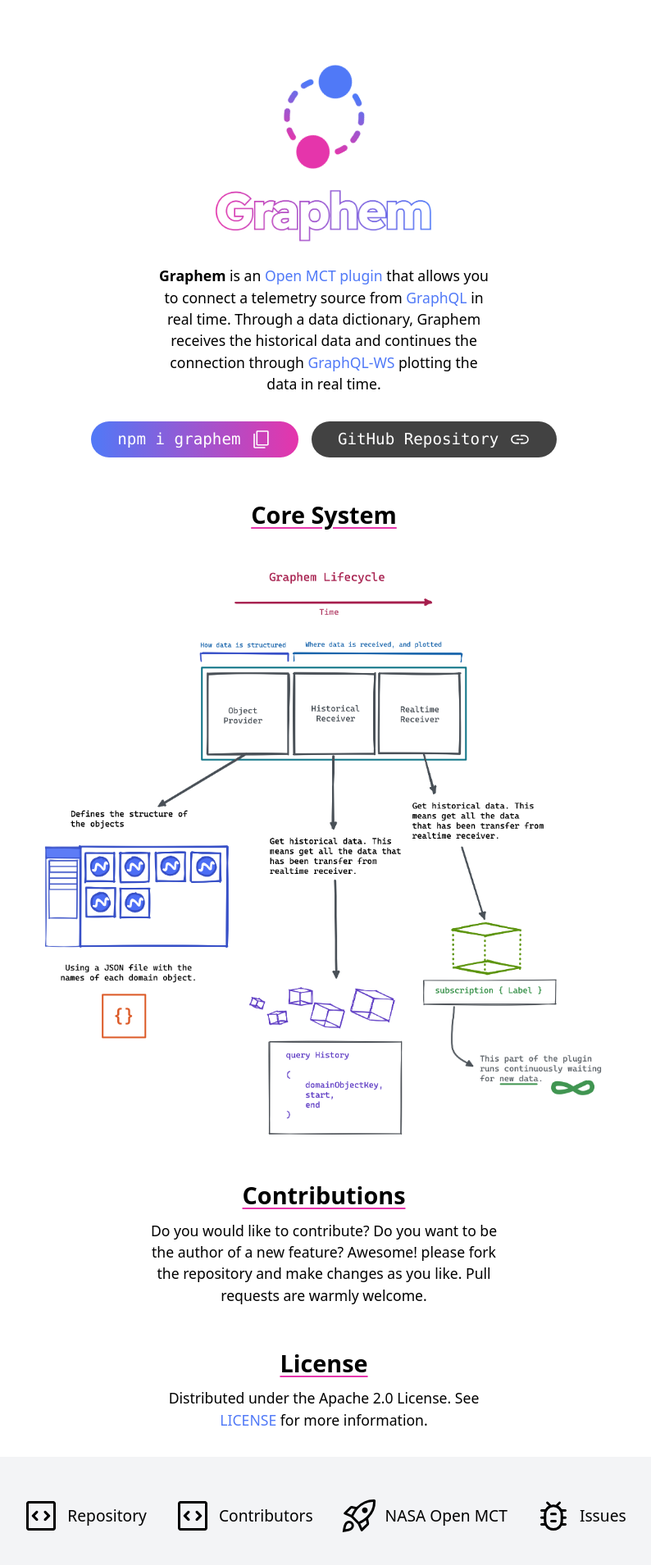
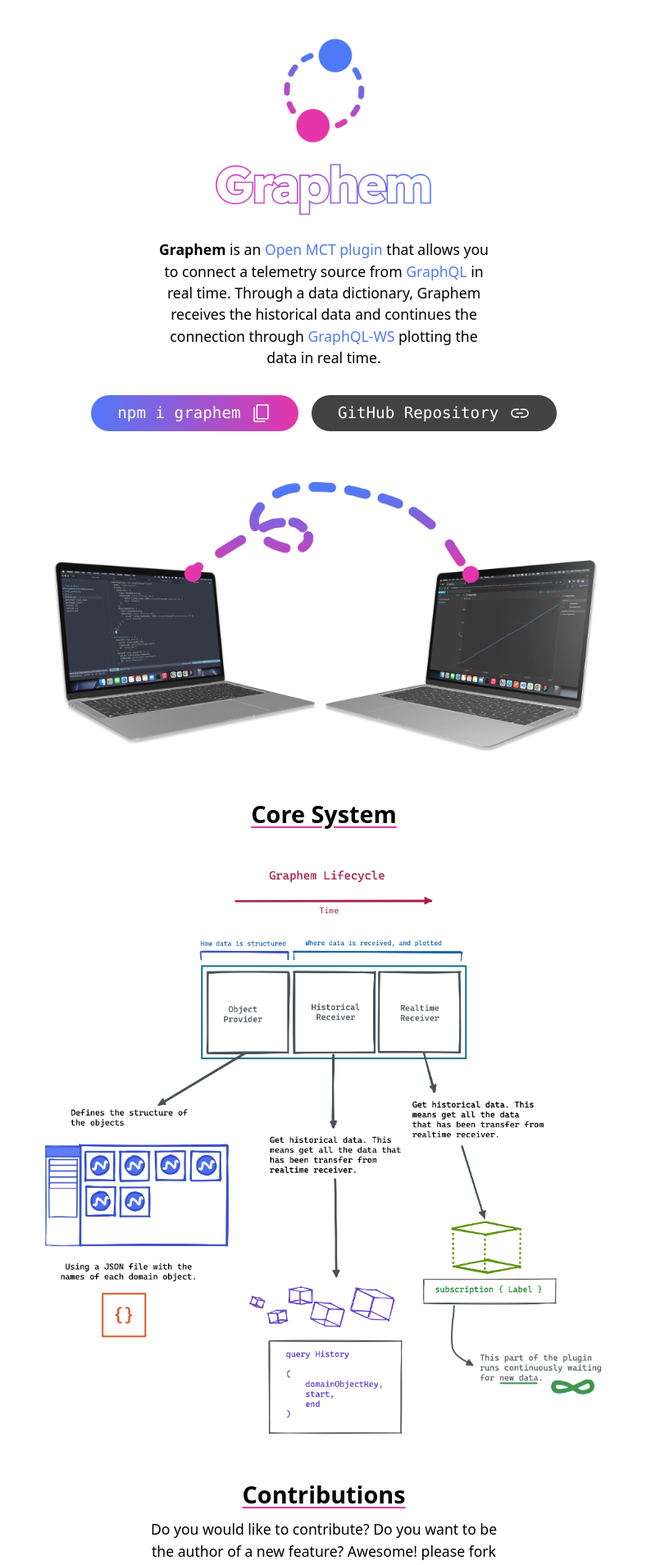
Before and after one commit to 360macky/graphem-page, a React (Create React App) app: page / in a window 1280 px wide. Shown: the top 1909 px of the page at 82% size, without its empty margins (245-1039 px from the left). Built offline with nearby package versions, Linux system fonts and the light colour scheme.

Commit message:
Add hero image

```diff
--- a/src/App.tsx
+++ b/src/App.tsx
@@ -9,6 +9,7 @@
 import bug from "./assets/bug.svg";
 import link from "./assets/link.svg";
 import lifecycle from "./assets/lifecycle.png";
+import hero from "./assets/hero.png";
 
 function App() {
   const copyCommand = () => {
@@ -16,7 +17,7 @@
   };
   return (
     <div className="flex flex-col items-center w-full dark:bg-[#1b1b1b]">
-      <div className="flex flex-col w-full pt-[1rem] sm:pt-[4.5rem]">
+      <div className="flex flex-col w-full pt-[1rem] sm:pt-[2.5rem]">
         <div className="flex w-full p-[1rem] justify-center">
           <img
             src={logotype}
@@ -113,6 +114,11 @@
           </div>
         </a>
       </div>
+      <div className="sm:flex justify-center pt-[3rem] flex-col text-center hidden">
+        <p className="sm:w-[44rem] dark:text-white text-[1.1rem] px-[1rem]">
+          <img src={hero} alt="" />
+        </p>
+      </div>
       <div className="flex justify-center pt-[3rem] flex-col text-center">
         <h1 className="text-[1.8rem] font-bold dark:text-white underline underline-offset-4 decoration-[#E535AB] pb-[0.5rem]">
           Core System
@@ -149,7 +155,7 @@
         </p>
       </div>
       <div className="flex justify-center pt-[3rem] flex-col text-center gap-y-[1rem] mt-[2rem] pb-[3rem] bg-gray-100 dark:bg-[black] w-full">
-        <div className="flex justify-center flex-col gap-y-[1rem] sm:flex-row sm:gap-x-[2rem]">
+        <div className="flex justify-center flex-col gap-y-[1rem] sm:flex-row sm:gap-x-[4rem]">
           <a href="https://github.com/360macky/graphem">
             <div className="flex items-center">
               <img src={code} className="dark:invert" alt="" />{" "}
```
Also changed, not shown: src/assets/hero.png (added).
